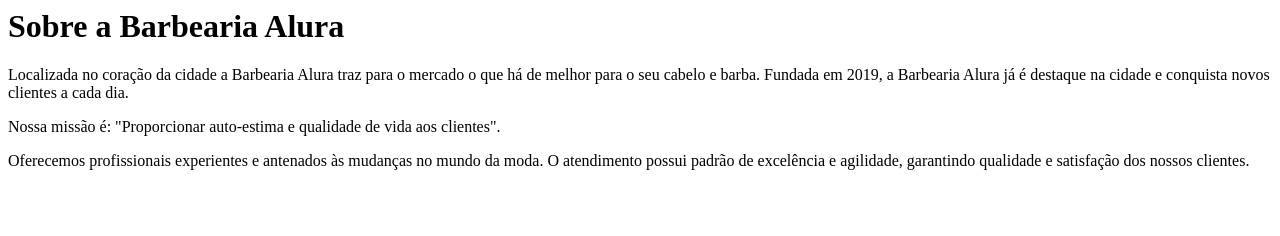
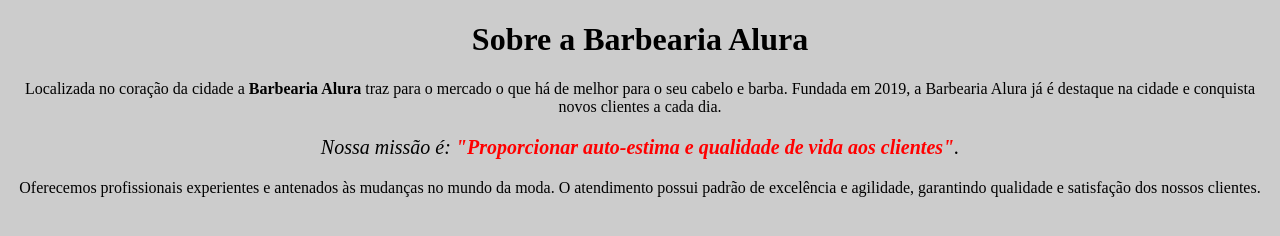
Before and after one commit to msblanchett/CRS-PC-2022-1D, a plain HTML site: page index.html in a window 1280 px wide. Drawn offline with Linux system fonts and the light colour scheme.

Commit message:
28/07/2022

```diff
--- a/index.html
+++ b/index.html
@@ -1,6 +1,22 @@
-<h1>Sobre a Barbearia Alura</h1>
-<p>Localizada no coração da cidade a Barbearia Alura traz para o mercado o que há de melhor para o seu cabelo e barba. Fundada em 2019, a Barbearia Alura já é destaque na cidade e conquista novos clientes a cada dia.</p>
+<!DOCTYPE html>
+<html lang="pt-br">
+	<head>
+		<meta charset="UTF-8">
+		<title>Barbearia Alura</title>
+		<link rel="stylesheet" href="style.css">
 
-<p>Nossa missão é: "Proporcionar auto-estima e qualidade de vida aos clientes".</p>
+		<style>
 
-<p>Oferecemos profissionais experientes e antenados às mudanças no mundo da moda. O atendimento possui padrão de excelência e agilidade, garantindo qualidade e satisfação dos nossos clientes.</p>
+		</style>
+	</head>
+
+	<body>
+		<h1 style="text-align: center">Sobre a Barbearia Alura</h1>
+
+		<p>Localizada no coração da cidade a <strong>Barbearia Alura</strong> traz para o mercado o que há de melhor para o seu cabelo e barba. Fundada em 2019, a Barbearia Alura já é destaque na cidade e conquista novos clientes a cada dia.</p>
+
+		<p style="font-size: 20px"><em>Nossa missão é: <strong>"Proporcionar auto-estima e qualidade de vida aos clientes"</strong>.</em></p>
+
+		<p>Oferecemos profissionais experientes e antenados às mudanças no mundo da moda. O atendimento possui padrão de excelência e agilidade, garantindo qualidade e satisfação dos nossos clientes.</p>
+	</body>
+</html>
--- /dev/null
+++ b/style.css
@@ -0,0 +1,11 @@
+body {
+	background: #CCCCCC
+}
+
+p {
+	text-align: center;
+}
+
+em strong {
+	color: #FF0000;
+}
```
